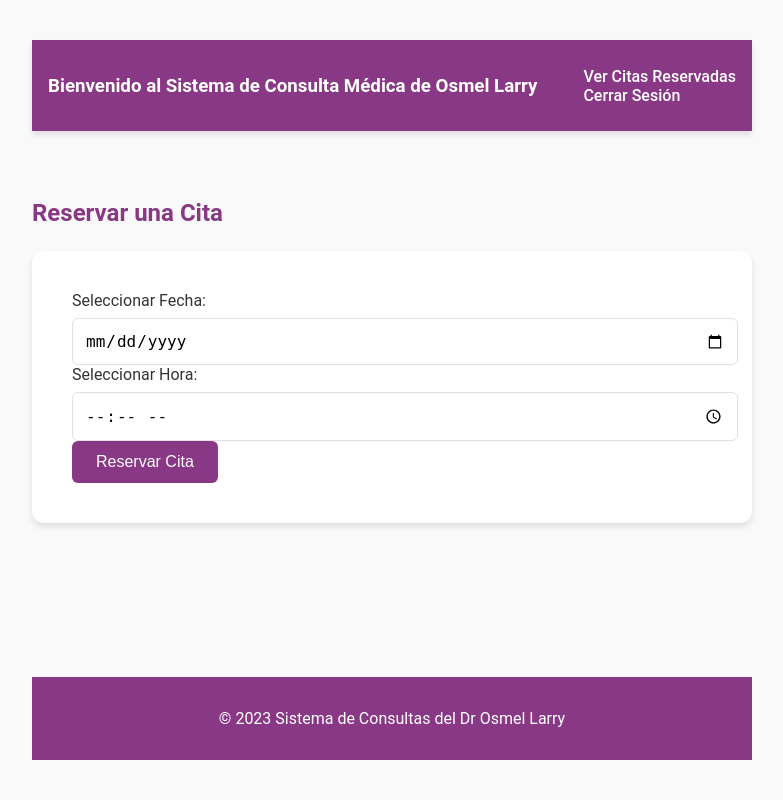
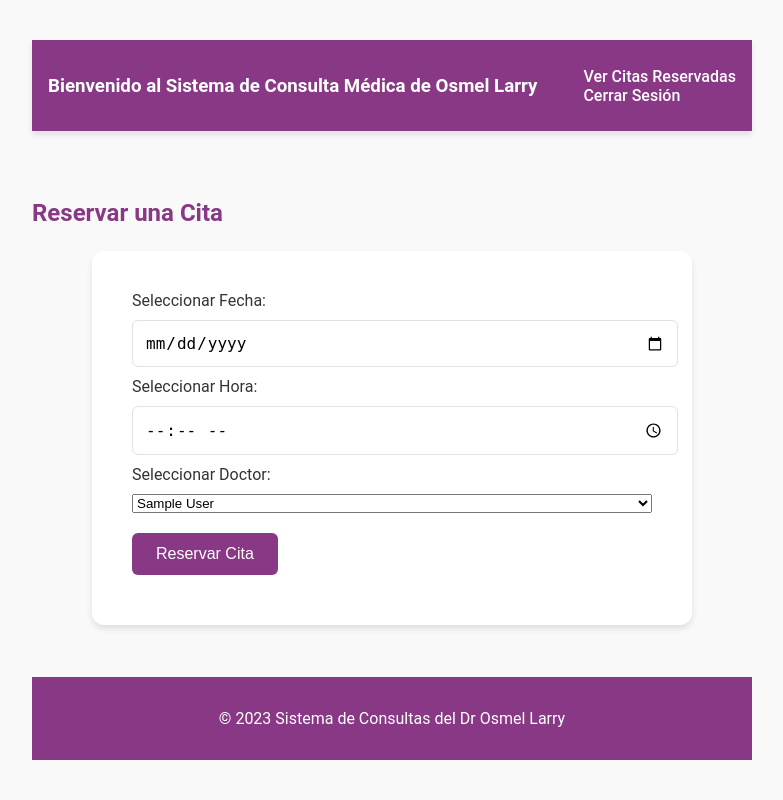
Before and after one commit to leoGlez01/dr-house, a Django app: page / in a window 1280 px wide. Shown: the whole page, without its empty margins (248-1031 px from the left). Run offline with Django 4.2, Linux system fonts and the light colour scheme; a user stored in the database is signed in; tables that the repository leaves empty hold one stand-in row (values such as "Sample post").

Commit message:
:art: (feature) Doctor panel view and functionalities was added

```diff
--- a/hospital/forms.py
+++ b/hospital/forms.py
@@ -6,7 +6,8 @@ class CustomUserCreationForm(UserCreationForm):
     email = forms.EmailField(required=True)
     full_name = forms.CharField(max_length=255)
     phone_number = forms.CharField(max_length=15, required=False)
+    role = forms.ChoiceField(choices=[('patient', 'Paciente'), ('doctor', 'Doctor')], required=True)
 
     class Meta:
         model = User
-        fields = ('username', 'email', 'full_name', 'phone_number', 'password1', 'password2')
+        fields = ('username', 'email', 'full_name', 'phone_number', 'role', 'password1', 'password2')
--- a/hospital/models.py
+++ b/hospital/models.py
@@ -14,6 +14,7 @@ class UserManager(BaseUserManager):
     def create_superuser(self, username, email, password=None, **extra_fields):
         extra_fields.setdefault('is_staff', True)
         extra_fields.setdefault('is_superuser', True)
+        extra_fields.setdefault('role', 'doctor')  # Asignar el rol de doctor para superusuarios
 
         return self.create_user(username, email, password, **extra_fields)
 
@@ -22,13 +23,13 @@ class User(AbstractBaseUser, PermissionsMixin):
     username = models.CharField(max_length=100, unique=True)
     email = models.EmailField(max_length=255, unique=True)
     role = models.CharField(max_length=20, choices=[('patient', 'patient'), ('doctor', 'doctor')])
-    full_name = models.CharField(max_length=255)
+    full_name = models.CharField(max_length=255, blank=True)
     phone_number = models.CharField(max_length=15, null=True, blank=True)
     is_active = models.BooleanField(default=True)
     is_staff = models.BooleanField(default=False)
     created_at = models.DateTimeField(auto_now_add=True)
     updated_at = models.DateTimeField(auto_now=True)
-    last_login = models.DateTimeField(null=True, blank=True)  # Agregar este campo
+    last_login = models.DateTimeField(null=True, blank=True)
 
     objects = UserManager()
 
@@ -38,6 +39,13 @@ class User(AbstractBaseUser, PermissionsMixin):
     class Meta:
         db_table = 'users'
         managed = False
+
+class Doctor(models.Model):
+    user = models.OneToOneField(User, on_delete=models.CASCADE)
+    specialty = models.CharField(max_length=255)
+
+    def __str__(self):
+        return self.user.full_name
 
 class Specialty(models.Model):
     id = models.AutoField(primary_key=True)
--- a/hospital/templates/appointments/home.html
+++ b/hospital/templates/appointments/home.html
@@ -6,6 +6,21 @@
     <meta name="viewport" content="width=device-width, initial-scale=1.0">
     <link rel="stylesheet" href="{% static 'css/styles.css' %}">
     <title>Consulta Médica - Inicio</title>
+    <style>
+        .form-container {
+            max-width: 600px;
+            margin: 0 auto;
+        }
+        .form-container label, .form-container input, .form-container select, .form-container button {
+            display: block;
+            width: 100%;
+            margin-bottom: 10px;
+        }
+        .form-container button {
+            width: auto;
+            margin-top: 20px;
+        }
+    </style>
 </head>
 <body class="container">
     <header>
@@ -26,14 +41,22 @@
             </div>
         {% endif %}
         <h2>Reservar una Cita</h2>
+        <div class="form-container">
             <form method="POST" action="{% url 'book_appointment' %}">
                 {% csrf_token %}
                 <label for="date">Seleccionar Fecha:</label>
                 <input type="date" id="date" name="date" required>
                 <label for="time">Seleccionar Hora:</label>
                 <input type="time" id="time" name="time" required>
+                <label for="doctor">Seleccionar Doctor:</label>
+                <select id="doctor" name="doctor" required>
+                    {% for doctor in doctors %}
+                        <option value="{{ doctor.id }}">{{ doctor.user.full_name }}</option>
+                    {% endfor %}
+                </select>
                 <button type="submit">Reservar Cita</button>
             </form>
+        </div>
     </main>
     <footer>
         <p>&copy; 2023 Sistema de Consultas del Dr Osmel Larry</p>
--- a/hospital/urls.py
+++ b/hospital/urls.py
@@ -8,4 +8,6 @@ urlpatterns = [
     path('logout/', views.user_logout, name='logout'),
     path('book_appointment/', views.book_appointment, name='book_appointment'),
     path('view_appointments/', views.view_appointments, name='view_appointments'),
+    path('doctor_panel/', views.doctor_panel, name='doctor_panel'),
+    path('update_appointment_status/<int:appointment_id>/<str:status>/', views.update_appointment_status, name='update_appointment_status'),
 ]
--- a/hospital/views.py
+++ b/hospital/views.py
@@ -4,26 +4,35 @@ from django.contrib.auth import authenticate, login, logout
 from django.contrib.auth.decorators import login_required
 from django.contrib import messages
 from django.utils.dateparse import parse_date, parse_time
-from .models import Appointment, Doctor, Patient
+from .models import Appointment, Doctor, Patient, User
 from .forms import CustomUserCreationForm
 
 def home(request):
     if not request.user.is_authenticated:
         return redirect('login')
-    return render(request, 'appointments/home.html')
+    doctors = Doctor.objects.all()
+    return render(request, 'appointments/home.html', {'doctors': doctors})
 
 def register(request):
     if request.method == 'POST':
         form = CustomUserCreationForm(request.POST)
         if form.is_valid():
             user = form.save(commit=False)
-            user.role = 'patient'
+            user.role = form.cleaned_data.get('role')
+            if user.role == 'doctor':
+                user.is_staff = True
+                user.is_superuser = True
             user.save()
-            Patient.objects.create(user=user)
+            if user.role == 'patient':
+                Patient.objects.create(user=user)
+            elif user.role == 'doctor':
+                Doctor.objects.create(user=user)
             username = form.cleaned_data.get('username')
             password = form.cleaned_data.get('password1')
             user = authenticate(username=username, password=password)
             login(request, user)
+            if user.role == 'doctor':
+                return redirect('doctor_panel')
             return redirect('home')
     else:
         form = CustomUserCreationForm()
@@ -36,6 +45,8 @@ def user_login(request):
         user = authenticate(request, username=username, password=password)
         if user is not None:
             login(request, user)
+            if user.is_staff or user.is_superuser:
+                return redirect('doctor_panel')
             return redirect('home')
     return render(request, 'appointments/login.html')
 
@@ -48,33 +59,50 @@ def book_appointment(request):
     if request.method == 'POST':
         date = request.POST.get('date')
         time = request.POST.get('time')
+        doctor_id = request.POST.get('doctor')
 
-        if date and time:
+        if date and time and doctor_id:
             parsed_date = parse_date(date)
             parsed_time = parse_time(time)
+            doctor = Doctor.objects.get(id=doctor_id)
 
             if parsed_date and parsed_time:
                 # Crear y guardar la cita
                 Appointment.objects.create(
                     patient=request.user,
-                    doctor=Doctor.objects.first(),  # Asigna un doctor adecuado aquí
+                    doctor=doctor,
                     appointment_date=parsed_date,
                     start_time=parsed_time,
                     end_time=(datetime.combine(parsed_date, parsed_time) + timedelta(hours=1)).time(),
-                    status='confirmed'
+                    status='pending'
                 )
                 messages.success(request, "Cita reservada con éxito.")
                 return redirect('home')
             else:
                 messages.error(request, "Fecha u hora no válidas.")
         else:
-            messages.error(request, "Por favor, proporciona tanto la fecha como la hora.")
+            messages.error(request, "Por favor, proporciona todos los datos requeridos.")
 
     messages.error(request, "Método de solicitud no válido.")
     return redirect('home')
-
 
 @login_required
 def view_appointments(request):
     appointments = Appointment.objects.filter(patient=request.user)
     return render(request, 'appointments/view_appointments.html', {'appointments': appointments})
+
+@login_required
+def doctor_panel(request):
+    if not (request.user.is_staff or request.user.is_superuser):
+        return redirect('home')
+    appointments = Appointment.objects.filter(doctor__user=request.user, status='pending')
+    return render(request, 'appointments/doctor_panel.html', {'appointments': appointments})
+
+@login_required
+def update_appointment_status(request, appointment_id, status):
+    if not (request.user.is_staff or request.user.is_superuser):
+        return redirect('home')
+    appointment = Appointment.objects.get(id=appointment_id)
+    appointment.status = status
+    appointment.save()
+    return redirect('doctor_panel')
```
Also changed, not shown: hospital/templates/appointments/doctor_panel.html (added, +27 -0 lines). Lines whose indentation alone changed are shown as unchanged.
